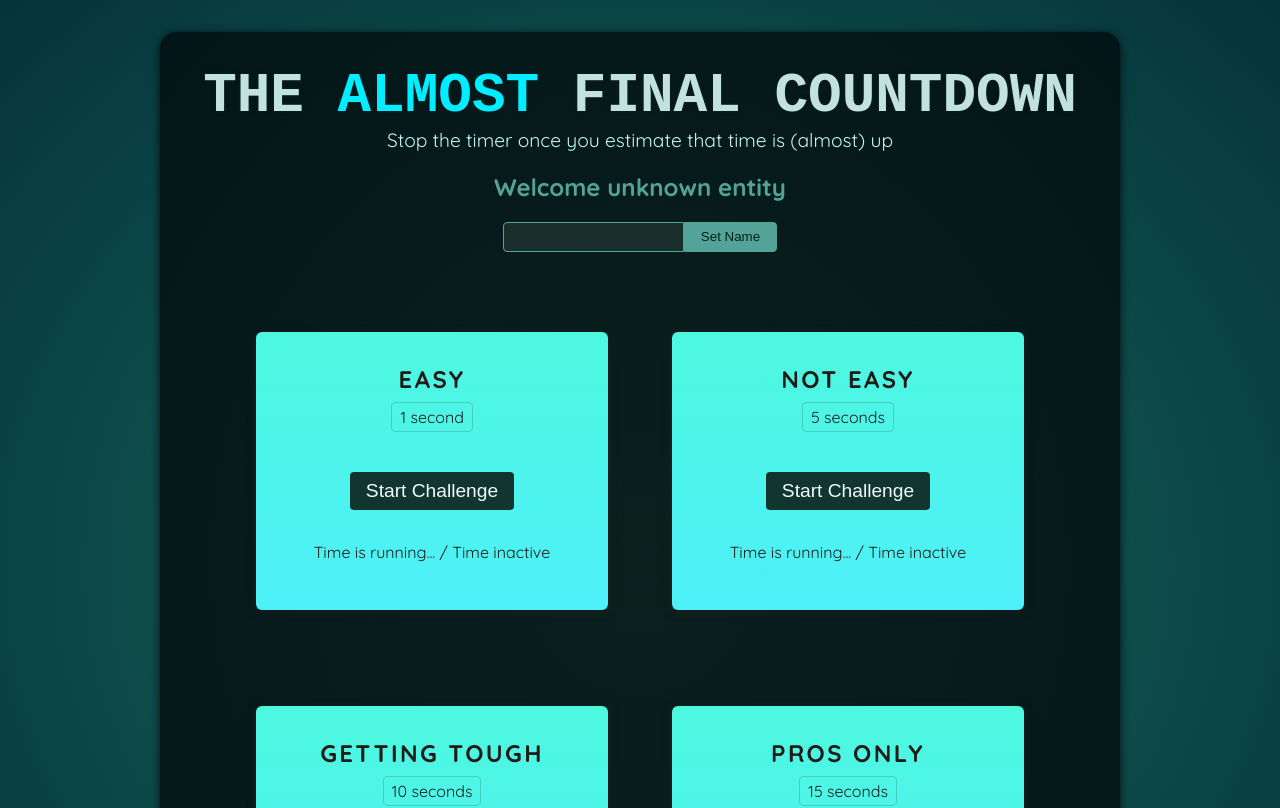
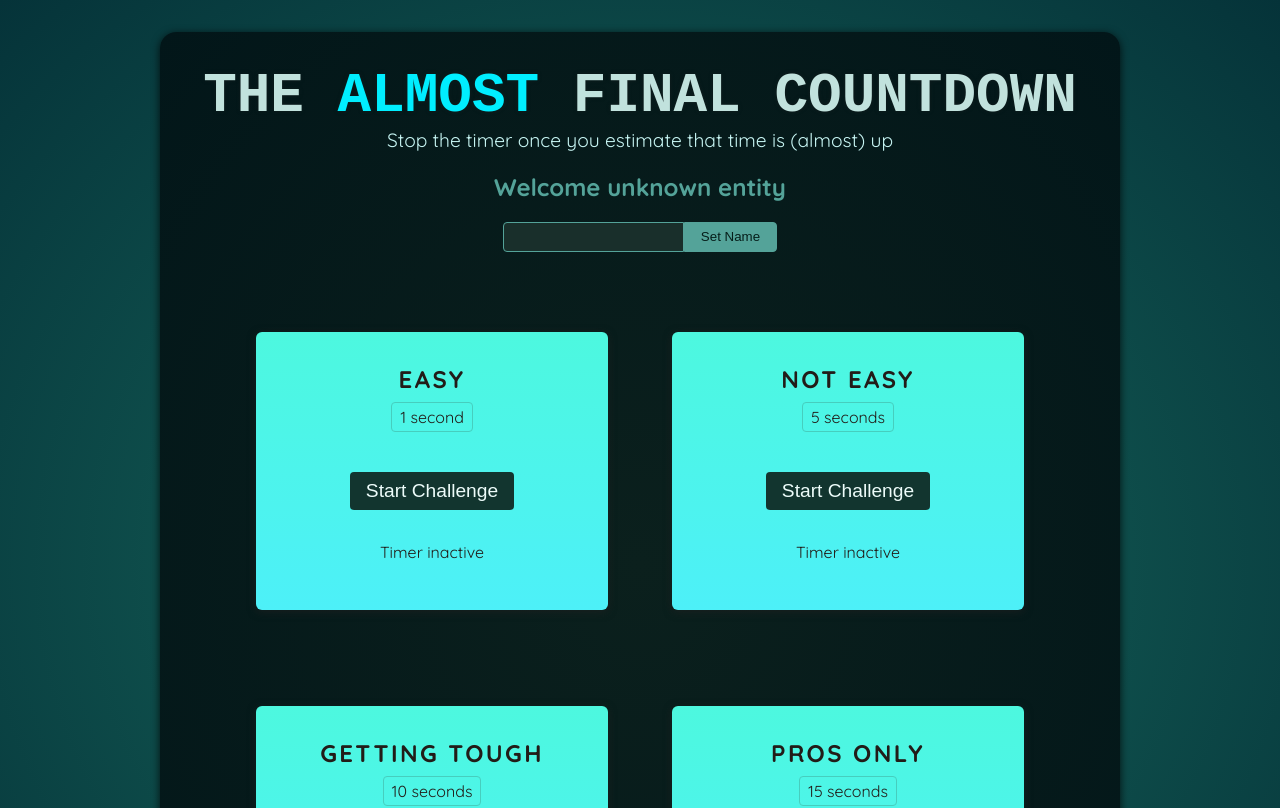
Before and after one commit to mohamuhsin/countdown, a React (Vite) app: page / in a window 1280 px wide. Shown: the top 808 px of the page. Built offline with nearby package versions, Linux system fonts and the light colour scheme; a web font is replaced by a local one.

Commit message:
timer state used across the component

```diff
--- a/src/components/TimerChallenge.jsx
+++ b/src/components/TimerChallenge.jsx
@@ -22,7 +22,9 @@ export default function TimerChallenge({ title, targetTime }) {
                     {timerStarted ? "Stop" : "Start"} Challenge
                 </button>
             </p>
-            <p className="">Time is running... / Time inactive</p>
+            <p className={timerStarted ? "Active" : undefined}>
+                {timerStarted ? "Timer is running..." : "Timer inactive"}
+            </p>
         </section>
     );
 }
```
